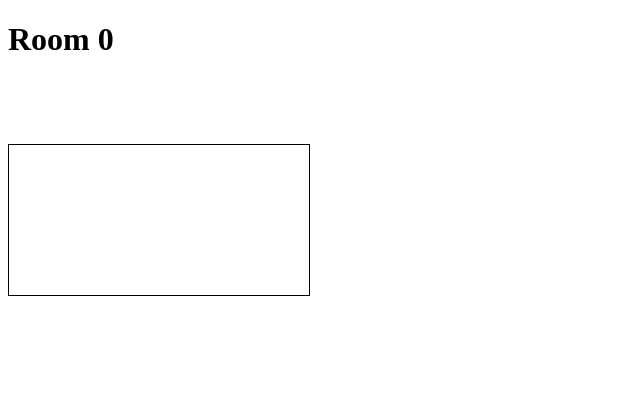
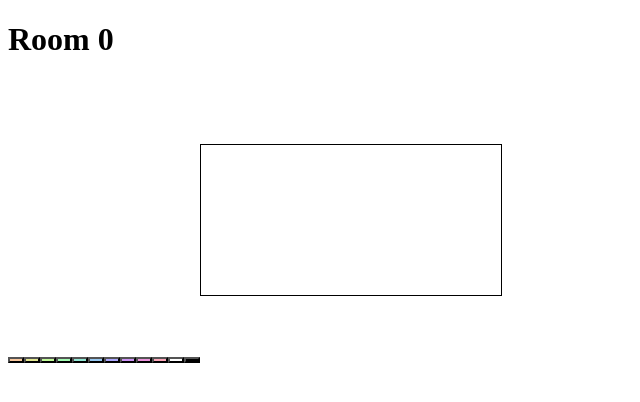
Before and after one commit to toduko/poa, a React (Vite) app in the folder client/: page /room/0 in a window 1280 px wide. Shown: the top 402 px of the page, without its empty margins (0-640 px from the left). Built offline with nearby package versions, Linux system fonts and the light colour scheme.

Commit message:
Added ColorPicker component

```diff
--- a/client/src/components/Canvas.jsx
+++ b/client/src/components/Canvas.jsx
@@ -2,34 +2,30 @@ import { useRef, useEffect, useState } from "react";
 
 const Canvas = ({ width, height, color }) => {
   const canvasRef = useRef(null);
+  const [isDrawing, setIsDrawing] = useState(false);
 
   const getCtx = () => {
     const canvas = canvasRef.current;
     return canvas.getContext("2d");
   };
 
-  const [isDrawing, setIsDrawing] = useState(false);
-
   useEffect(() => {
     const ctx = getCtx();
-
     ctx.lineCap = "round";
     ctx.strokeStyle = color || "black";
     ctx.lineWidth = 5;
-  }, []);
+  }, [color]);
 
   const startDrawing = ({ nativeEvent }) => {
     const { offsetX, offsetY } = nativeEvent;
     const ctx = getCtx();
     ctx.beginPath();
     ctx.moveTo(offsetX, offsetY);
-
     setIsDrawing(true);
   };
 
   const endDrawing = () => {
     const ctx = getCtx();
-
     ctx.closePath();
     setIsDrawing(false);
   };
@@ -40,7 +36,6 @@ const Canvas = ({ width, height, color }) => {
     }
     const { offsetX, offsetY } = nativeEvent;
     const ctx = getCtx();
-
     ctx.lineTo(offsetX, offsetY);
     ctx.stroke();
   };
--- /dev/null
+++ b/client/src/components/Color.jsx
@@ -0,0 +1,11 @@
+import { useRef, useEffect, useState } from "react";
+
+const Color = ({ setColor, color }) => {
+  const handleClick = () => {
+    setColor(color);
+  };
+
+  return <button onClick={handleClick} style={{ backgroundColor: color }} />;
+};
+
+export default Color;
--- /dev/null
+++ b/client/src/components/ColorPicker.jsx
@@ -0,0 +1,24 @@
+import { useRef, useEffect, useState } from "react";
+import Color from "./Color";
+
+const ColorPicker = ({ setColor }) => {
+  const colors = [
+    "#fac89e",
+    "#e3e891",
+    "#c2fc99",
+    "#a3fcb3",
+    "#92e8d5",
+    "#96c8f2",
+    "#ada8ff",
+    "#ce94f7",
+    "#ed94dd",
+    "#fea8bb",
+    "white",
+    "black",
+  ];
+  return colors.map((color) => (
+    <Color key={color} color={color} setColor={setColor} />
+  ));
+};
+
+export default ColorPicker;
--- a/client/src/components/Room.jsx
+++ b/client/src/components/Room.jsx
@@ -1,12 +1,16 @@
 import { useParams } from "react-router-dom";
+import { useRef, useEffect, useState } from "react";
 import Canvas from "./Canvas";
+import ColorPicker from "./ColorPicker";
+const Room = () => {
+  const [color, setColor] = useState("black");
+  const { roomId } = useParams();
 
-const Room = () => {
-  const { roomId } = useParams();
   return (
     <div className="Room">
       <h1>Room {roomId}</h1>
-      <Canvas color={"red"} />
+      <ColorPicker setColor={setColor} />
+      <Canvas color={color} />
     </div>
   );
 };
```
